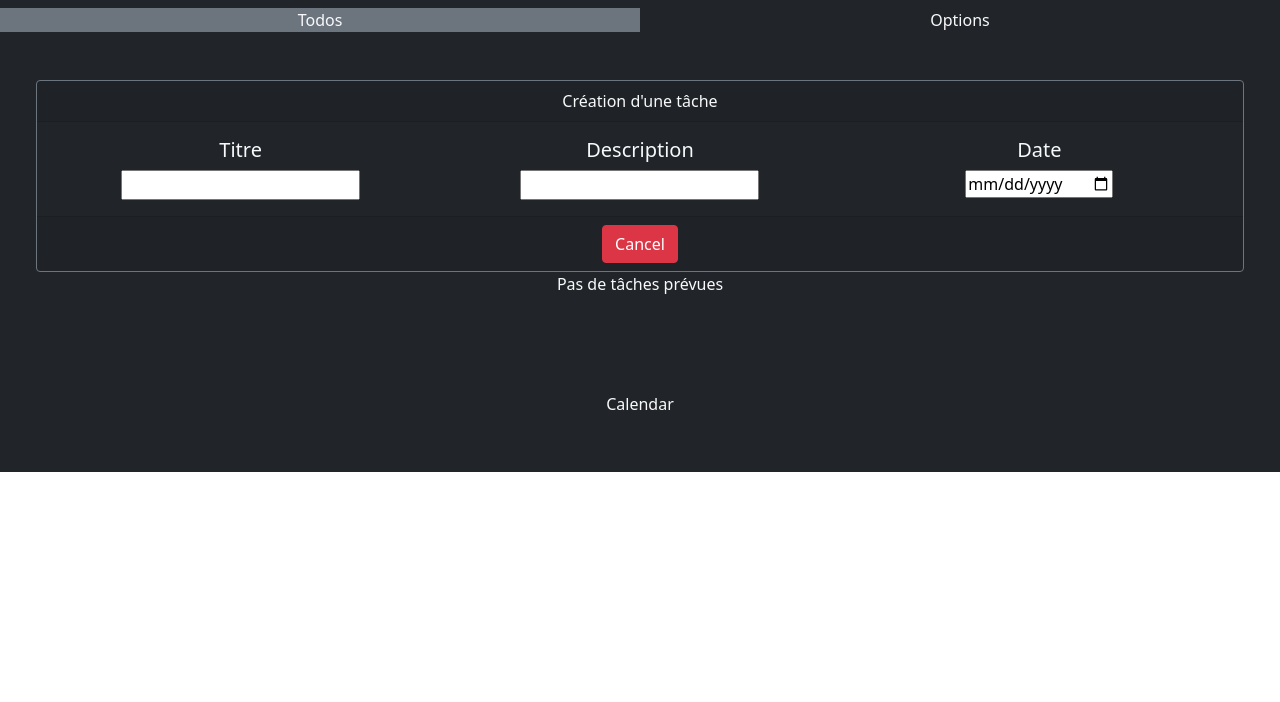
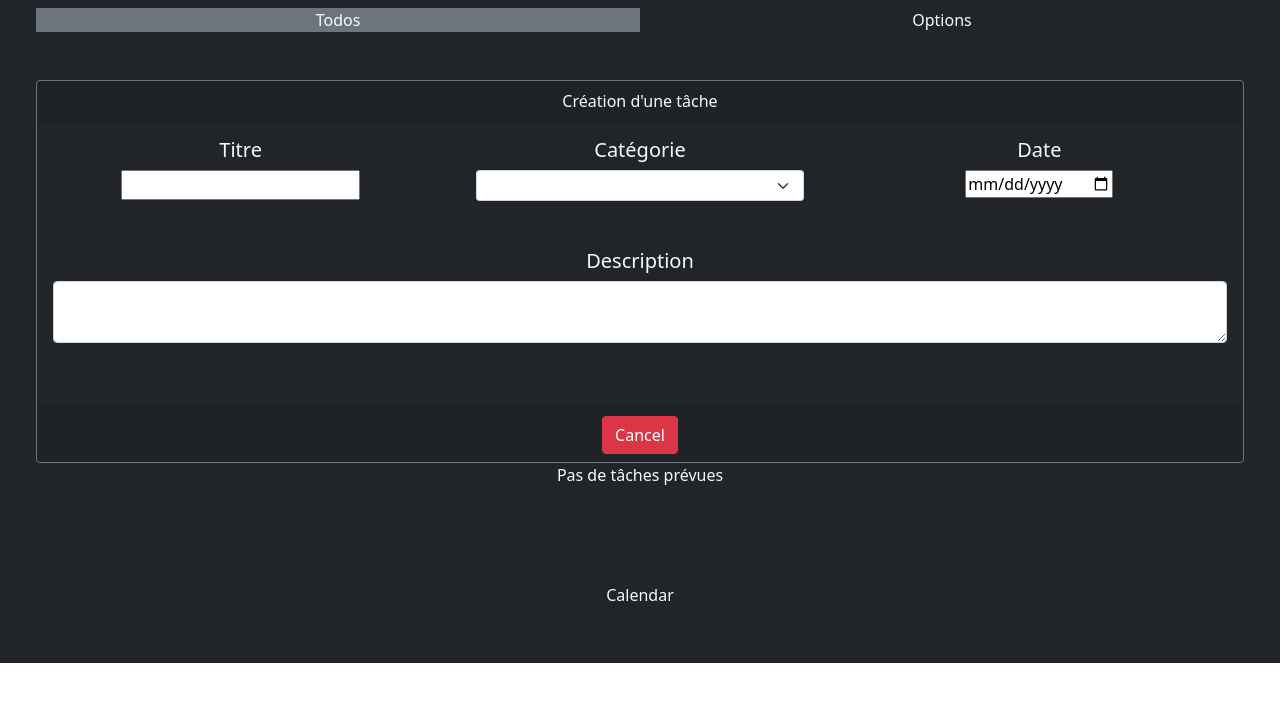
Before and after one commit to MNK-FTHR/vue-3-todo, a Vue app: page / in a window 1280 px wide. Both pictures are taken after a click on the button "Créer une tâche". Shown: the top 702 px of the page. Built offline with nearby package versions, Linux system fonts and the light colour scheme.

Commit message:
Todo Form et css

```diff
--- a/index.html
+++ b/index.html
@@ -9,5 +9,7 @@
   <body>
     <div id="app"></div>
     <script type="module" src="/src/main.js"></script>
+    <script src="https://cdn.jsdelivr.net/npm/@tensorflow/tfjs/dist/tf.min.js"> </script>
+
   </body>
 </html>
--- a/src/App.vue
+++ b/src/App.vue
@@ -6,8 +6,9 @@
 </script>
 
 <template>
-<div class="container-fluid py-2 text-light bg-dark">
-  <div class="row align-items-center text-center">
+<div class="container-fluid py-2 text-light bg-dark" style="min-height: 100%;
+    height: 100%;">
+  <div class="row align-items-center text-center mx-4">
     <div :class="!swap?'col bg-secondary':'col'" @click="swap = false">
       Todos
     </div>
@@ -30,7 +31,5 @@
 </template>
 
 <style>
-.dark{
-  background-color: black;
-}
+
 </style>
--- /dev/null
+++ b/src/components/Todos/CreateTodo.vue
@@ -0,0 +1,114 @@
+<script setup>
+import { useTodosStore } from "../../stores/todos";
+import { useCategoriesStore } from "../../stores/categories";
+import { ref } from "@vue/reactivity";
+import { computed } from "@vue/runtime-core";
+
+const mytodo = ref({});
+let create = ref(false);
+
+let categories = computed(() => categoryStore.getAllategories)
+let isEmpty = computed(() => todoStore.todoEmpty);
+
+const categoryStore = useCategoriesStore();
+const todoStore = useTodosStore();
+const AddTodo = () => {
+  if (mytodo.value != {}) {
+    mytodo.value.done = false;
+    mytodo.value.date_create =
+      new Date().getFullYear() +
+      "-" +
+      (new Date().getMonth() + 1 < 10
+        ? "0" + (new Date().getMonth() + 1)
+        : new Date().getMonth()) +
+      "-" +
+      (new Date().getDate() < 10
+        ? "0" + new Date().getDate()
+        : new Date().getDate());
+    todoStore.addTodo(mytodo.value);
+    mytodo.value = {};
+    create.value = false;
+  }
+};
+</script>
+
+<template>
+  <button
+    type="button"
+    class="btn btn-primary my-4"
+    @click="create = true"
+    v-if="create == false"
+  >
+    Créer une tâche
+  </button>
+  <div
+    class="card text-center border-secondary bg-dark mx-4"
+    v-if="create == true"
+  >
+    <div class="card-header">Création d'une tâche</div>
+    <div class="card-body">
+      <div class="row">
+        <div class="col">
+          <h5 class="card-title">Titre</h5>
+          <input type="text" v-model="mytodo.title" />
+        </div>
+        <div class="col">
+          <h5>Catégorie</h5>
+          <div class="container">
+            <select
+                class="form-select form-select-sm h-100 w-100"
+                v-model="mytodo.category"
+            >
+                <option
+                v-for="(category, index) in categories"
+                :key="index"
+                :value="category"
+                >
+                {{ category }}
+                </option>
+            </select>
+          </div>
+        </div>
+
+        <div class="col">
+          <h5 class="card-title">Date</h5>
+          <input
+            type="date"
+            :min="
+              new Date().getFullYear() +
+              '-' +
+              (new Date().getMonth() + 1 < 10
+                ? '0' + (new Date().getMonth() + 1)
+                : new Date().getMonth()) +
+              '-' +
+              (new Date().getDate() < 10
+                ? '0' + new Date().getDate()
+                : new Date().getDate())
+            "
+            v-model="mytodo.date"
+          />
+        </div>
+        <div class="col-12 my-4 py-4">
+            <h5 class="card-title">Description</h5>
+            <textarea class="form-control" aria-label="With textarea" v-model="mytodo.description"></textarea>
+        </div>
+      </div>
+    </div>
+    <div class="card-footer text-muted">
+      <button type="button" class="btn btn-danger mx-4" @click="create = false">
+        Cancel
+      </button>
+      <button
+        type="button"
+        class="btn btn-success"
+        @click="AddTodo"
+        v-if="Object.keys(mytodo).length == 4"
+      >
+        Add Todo
+      </button>
+    </div>
+  </div>
+</template>
+
+<style>
+</style>
--- /dev/null
+++ b/src/components/Todos/Todo.vue
@@ -0,0 +1,31 @@
+<script setup>
+const props = defineProps({
+  todos: Object,
+  isEmpty: Boolean
+})
+</script>
+
+<template>
+    <div class="row align-items-center text-center my-4" v-if="!isEmpty">
+      <div :class="{'justify-content-center text-center': true, 'col-6': todos.length > 1, 'col-12': todos.length == 1}" v-for="(todo, index) in todos" :key="index">
+        <div :class="{'card text-white mb-3 centerBlock w-100': true, 'bg-success': todo.done, 'bg-secondary': !todo.done}" style="max-width: 18rem">
+          <div class="card-header">{{todo.done}}</div>
+          <div class="card-body">
+            <h5 class="card-title">{{todo.title}}</h5>
+            <cite title="Source Title">{{todo.category}}</cite>
+            <p class="card-text">
+              {{todo.description}}
+            </p>
+          </div>
+        </div>
+      </div>
+    </div>
+    <div v-else>Pas de tâches prévues</div>
+</template>
+
+<style>
+.centerBlock {
+  display: table;
+  margin: auto;
+}
+</style>
--- a/src/components/Todos/Todos.vue
+++ b/src/components/Todos/Todos.vue
@@ -1,108 +1,19 @@
 <script setup>
-import { ref, computed } from "@vue/reactivity";
+import { computed } from "@vue/reactivity";
 import { useTodosStore } from "../../stores/todos";
+import CreateTodo from './CreateTodo.vue'
+import Todo from './Todo.vue';
 const todoStore = useTodosStore();
-const mytodo = ref({});
 let todos = computed(() => todoStore.getAllTodos);
+let removeTodo = todoStore.removeTodo;
 let isEmpty = computed(() => todoStore.todoEmpty);
-let removeTodo = todoStore.removeTodo;
-let create = ref(false);
-const AddTodo = () => {
-  if (mytodo.value != {}) {
-    mytodo.value.done = false;
-    mytodo.value.date_create =
-      new Date().getFullYear() +
-      "-" +
-      (new Date().getMonth() + 1 < 10
-        ? "0" + (new Date().getMonth() + 1)
-        : new Date().getMonth()) +
-      "-" +
-      (new Date().getDate() < 10
-        ? "0" + new Date().getDate()
-        : new Date().getDate());
-    mytodo.value.date_update = "";
-    console.log(mytodo.value);
-    todoStore.addTodo(mytodo.value);
-    mytodo.value = {};
-    create.value = false;
-  }
-};
+
 </script>
 
 <template>
-  <button
-    type="button"
-    class="btn btn-primary my-4"
-    @click="create = true"
-    v-if="create == false"
-  >
-    Créer une tâche
-  </button>
-  <div
-    class="card text-center border-secondary bg-dark mx-4"
-    v-if="create == true"
-  >
-    <div class="card-header">Création d'une tâche</div>
-    <div class="card-body">
-      <div class="row">
-        <div class="col">
-          <h5 class="card-title">Titre</h5>
-          <input type="text" v-model="mytodo.title" />
-        </div>
-        <div class="col">
-          <h5 class="card-title">Description</h5>
-          <input type="text" v-model="mytodo.description" />
-        </div>
-        <div class="col">
-          <h5 class="card-title">Date</h5>
-          <input
-            type="date"
-            :min="
-              new Date().getFullYear() +
-              '-' +
-              (new Date().getMonth() + 1 < 10
-                ? '0' + (new Date().getMonth() + 1)
-                : new Date().getMonth()) +
-              '-' +
-              (new Date().getDate() < 10
-                ? '0' + new Date().getDate()
-                : new Date().getDate())
-            "
-            v-model="mytodo.date"
-          />
-        </div>
-      </div>
-    </div>
-    <div class="card-footer text-muted">
-      <button type="button" class="btn btn-danger mx-4" @click="create = false">
-        Cancel
-      </button>
-      <button
-        type="button"
-        class="btn btn-success"
-        @click="AddTodo"
-        v-if="Object.keys(mytodo).length == 3"
-      >
-        Add Todo
-      </button>
-    </div>
-  </div>
+  <CreateTodo/>
   <div class="container">
-    <div class="row align-items-center text-center" v-if="!isEmpty">
-      <div class="col-6 d-flex justify-content-center" v-for="(todo, index) in todos" :key="index">
-        <div class="card text-white bg-success mb-3" style="max-width: 18rem">
-          <div class="card-header">{{todo.title}}</div>
-          <div class="card-body">
-            <h5 class="card-title">Success card title</h5>
-            <p class="card-text">
-              Some quick example text to build on the card title and make up the
-              bulk of the card's content.
-            </p>
-          </div>
-        </div>
-      </div>
-    </div>
-    <div v-else>Pas de tâches prévues</div>
+    <Todo :todos="todos" :isEmpty='isEmpty' />
   </div>
 </template>
 
--- /dev/null
+++ b/src/stores/categories.js
@@ -0,0 +1,24 @@
+import { defineStore } from 'pinia'
+
+export const useCategoriesStore = defineStore({
+  id: 'categories',
+  state: () => ({
+    categories: ['Categorie 1', 'Categorie 2', 'Categorie 3']
+  }),
+  getters: {
+    getAllategories() {
+      return this.categories
+    },
+    ategoriesEmpty() {
+        return this.categories.length <= 0;
+    }
+  },
+  actions: {
+    addategories(categorie) {
+      this.categories.push(categorie);
+    },
+    removeategories(index) {
+        this.categories.splice(index, 1)
+    }
+  }
+})
```
